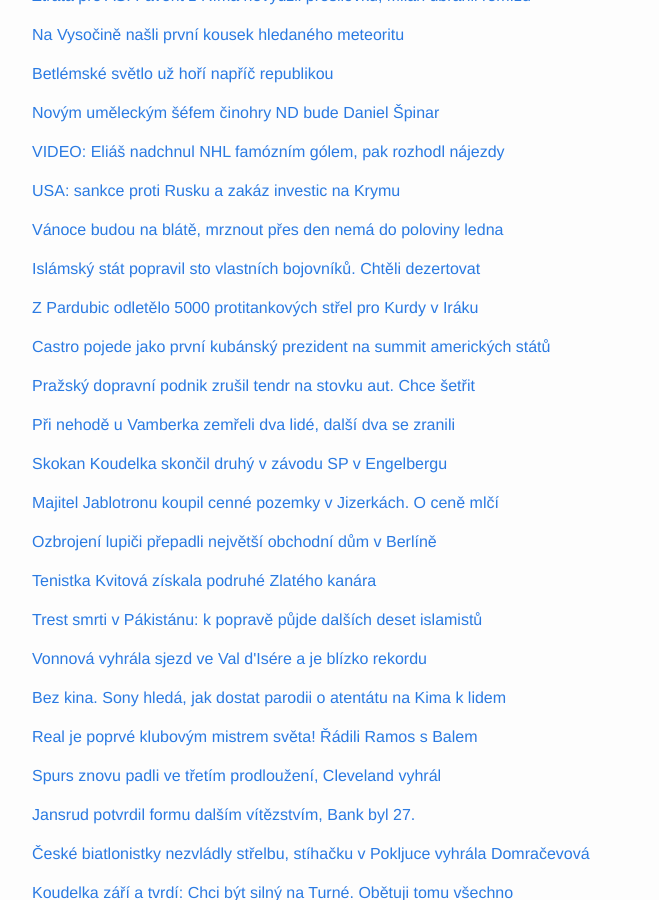
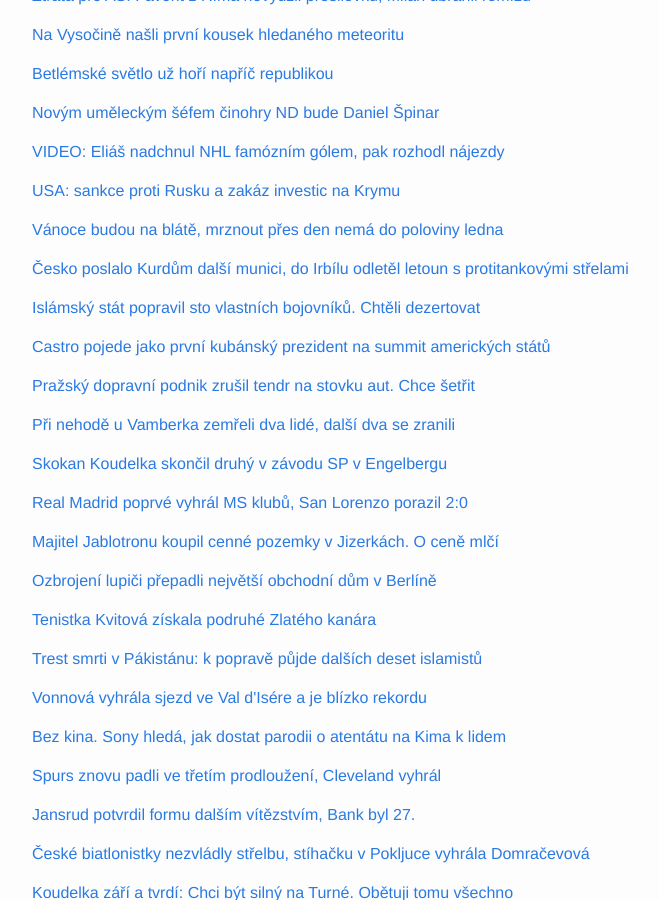
Before and after one commit to adliska/zpravar, a Jekyll site: the page built from index.html, in a window 1280 px wide and 900 px high, scrolled down 348 px. Shown: the whole window, without its empty margins (238-897 px from the left). Built offline with Jekyll 4.4.1, drawn with Linux system fonts in a browser that asks for light colours; some of the changed lines change nothing that is shown.

Commit message:
zpravar news update

```diff
--- a/index.html
+++ b/index.html
@@ -162,8 +162,19 @@
 <li><a href=http://www.ceskenoviny.cz/zpravy/zpravy/vanoce-budou-na-blate-mrznout-pres-den-nema-do-poloviny-ledna/1161206>Vánoce budou na blátě, mrznout přes den nemá do poloviny ledna - www.ceskenoviny.cz</a></li>
 <li><a href=http://www.novinky.cz/domaci/356947-teploty-se-pod-nulu-pres-den-nepodivaji-jeste-nekolik-tydnu.html>Teploty se pod nulu přes den nepodívají ještě několik týdnů - www.novinky.cz</a></li>
 </ul>
-</div><p><a href="javascript:;" onclick="toggle_visibility('zpravy12')">Islámský stát popravil sto vlastních bojovníků. Chtěli dezertovat </a></p>
+</div><p><a href="javascript:;" onclick="toggle_visibility('zpravy12')">Česko poslalo Kurdům další munici, do Irbílu odletěl letoun s protitankovými střelami</a></p>
 <div id="zpravy12" style="display:none">
+<ul>
+<li><a href=http://www.rozhlas.cz/_zprava/cesko-poslalo-kurdum-dalsi-munici-do-irbilu-odletel-letoun-s-protitankovymi-strelami--1435281>Česko poslalo Kurdům další munici, do Irbílu odletěl letoun s protitankovými střelami - www.rozhlas.cz</a></li>
+<li><a href=http://www.denik.cz/z_domova/z-pardubic-odletelo-5000-protitankovych-strel-pro-kurdy-v-iraku-20141220.html>Z Pardubic odletělo 5000 protitankových střel pro Kurdy v Iráku - www.denik.cz</a></li>
+<li><a href=http://zpravy.e15.cz/domaci/udalosti/cesi-poslali-kurdum-5000-protitankovych-strel-1147717>Češi poslali Kurdům 5000 protitankových střel - zpravy.e15.cz</a></li>
+<li><a href=http://www.novinky.cz/domaci/356945-z-pardubic-odletela-dodavka-strel-pro-kurdy-v-iraku.html>Z Pardubic odletěla dodávka střel pro Kurdy v Iráku - www.novinky.cz</a></li>
+<li><a href=http://zpravy.aktualne.cz/domaci/letoun-s-protitankovymi-strelami-pro-kurdy-vzletl-z-pardubic/r~ceb794ae884a11e486b9002590604f2e/>Letoun s protitankovými střelami pro Kurdy vzlétl z Pardubic - zpravy.aktualne.cz</a></li>
+<li><a href=http://echo24.cz/a/ibHTs>Munice pro bojující Kurdy. Z Pardubic dostanou 5000 protitankových střel - echo24.cz</a></li>
+<li><a href=http://www.ceskenoviny.cz/zpravy/zpravy/z-pardubic-odletelo-5000-protitankovych-strel-pro-kurdy-v-iraku/1161188>Z Pardubic odletělo 5000 protitankových střel pro Kurdy v Iráku - www.ceskenoviny.cz</a></li>
+</ul>
+</div><p><a href="javascript:;" onclick="toggle_visibility('zpravy13')">Islámský stát popravil sto vlastních bojovníků. Chtěli dezertovat </a></p>
+<div id="zpravy13" style="display:none">
 <ul>
 <li><a href=http://www.lidovky.cz/islamsky-stat-popravil-sto-vlastnich-bojovniku-chteli-dezertovat-1dx-/zpravy-svet.aspx?c=A141220_154708_ln_zahranici_ele>Islámský stát popravil sto vlastních bojovníků. Chtěli dezertovat  - www.lidovky.cz</a></li>
 <li><a href=http://zpravy.e15.cz/zahranicni/udalosti/is-pry-popravil-stovku-zahranicnich-bojovniku-chteli-dezertovat-1147723>IS prý popravil stovku zahraničních bojovníků. Chtěli dezertovat - zpravy.e15.cz</a></li>
@@ -171,16 +182,6 @@
 <li><a href=http://www.novinky.cz/zahranicni/blizky-a-stredni-vychod/356946-islamsky-stat-udajne-popravil-stovku-dezertujicich-bojovniku.html>Islámský stát údajně popravil stovku dezertujících bojovníků - www.novinky.cz</a></li>
 <li><a href=http://zahranicni.ihned.cz/c1-63284960-islamsky-stat-popravil-stovku-svych-bojovniku-chystali-se-dezertovat>Islámský stát popravil stovku svých bojovníků. Chystali se dezertovat - zahranicni.ihned.cz</a></li>
 <li><a href=http://www.ceskenoviny.cz/zpravy/zpravy/islamsky-stat-udajne-popravil-stovku-dezertujicich-bojovniku/1161192>Islámský stát údajně popravil stovku dezertujících bojovníků - www.ceskenoviny.cz</a></li>
-</ul>
-</div><p><a href="javascript:;" onclick="toggle_visibility('zpravy13')">Z Pardubic odletělo 5000 protitankových střel pro Kurdy v Iráku</a></p>
-<div id="zpravy13" style="display:none">
-<ul>
-<li><a href=http://www.denik.cz/z_domova/z-pardubic-odletelo-5000-protitankovych-strel-pro-kurdy-v-iraku-20141220.html>Z Pardubic odletělo 5000 protitankových střel pro Kurdy v Iráku - www.denik.cz</a></li>
-<li><a href=http://zpravy.e15.cz/domaci/udalosti/cesi-poslali-kurdum-5000-protitankovych-strel-1147717>Češi poslali Kurdům 5000 protitankových střel - zpravy.e15.cz</a></li>
-<li><a href=http://www.novinky.cz/domaci/356945-z-pardubic-odletela-dodavka-strel-pro-kurdy-v-iraku.html>Z Pardubic odletěla dodávka střel pro Kurdy v Iráku - www.novinky.cz</a></li>
-<li><a href=http://zpravy.aktualne.cz/domaci/letoun-s-protitankovymi-strelami-pro-kurdy-vzletl-z-pardubic/r~ceb794ae884a11e486b9002590604f2e/>Letoun s protitankovými střelami pro Kurdy vzlétl z Pardubic - zpravy.aktualne.cz</a></li>
-<li><a href=http://echo24.cz/a/ibHTs>Munice pro bojující Kurdy. Z Pardubic dostanou 5000 protitankových střel - echo24.cz</a></li>
-<li><a href=http://www.ceskenoviny.cz/zpravy/zpravy/z-pardubic-odletelo-5000-protitankovych-strel-pro-kurdy-v-iraku/1161188>Z Pardubic odletělo 5000 protitankových střel pro Kurdy v Iráku - www.ceskenoviny.cz</a></li>
 </ul>
 </div><p><a href="javascript:;" onclick="toggle_visibility('zpravy14')">Castro pojede jako první kubánský prezident na summit amerických států</a></p>
 <div id="zpravy14" style="display:none">
@@ -220,8 +221,17 @@
 <li><a href=http://www.denik.cz/zimni_sporty/oslnivy-navrat-skokan-koudelka-je-zatim-v-engelbergu-treti-20141220.html>Oslnivý návrat? Skokan Koudelka je zatím v Engelbergu třetí - www.denik.cz</a></li>
 <li><a href=http://www.sportovninoviny.cz/zpravy/skokan-koudelka-je-v-engelbergu-po-prvnim-kole-treti/1161207>Skokan Koudelka je v Engelbergu po prvním kole třetí - www.sportovninoviny.cz</a></li>
 </ul>
-</div><p><a href="javascript:;" onclick="toggle_visibility('zpravy18')">Majitel Jablotronu koupil cenné pozemky v Jizerkách. O ceně mlčí </a></p>
+</div><p><a href="javascript:;" onclick="toggle_visibility('zpravy18')">Real Madrid poprvé vyhrál MS klubů, San Lorenzo porazil 2:0</a></p>
 <div id="zpravy18" style="display:none">
+<ul>
+<li><a href=http://www.rozhlas.cz/_zprava/real-madrid-poprve-vyhral-ms-klubu-san-lorenzo-porazil-20--1435280>Real Madrid poprvé vyhrál MS klubů, San Lorenzo porazil 2:0 - www.rozhlas.cz</a></li>
+<li><a href=http://www.tyden.cz/rubriky/sport/fotbal/real-je-poprve-klubovym-mistrem-sveta-radili-ramos-s-balem_327985.html>Real je poprvé klubovým mistrem světa! Řádili Ramos s Balem - www.tyden.cz</a></li>
+<li><a href=http://sport.aktualne.cz/real-madrid-ma-dalsi-trofej-poprve-vyhral-sampionat-klubu/r~53945b3a889111e4ba57002590604f2e/>Real Madrid má další trofej, poprvé vyhrál šampionát klubů - sport.aktualne.cz</a></li>
+<li><a href=http://www.denik.cz/fotbal/poprve-fotbaliste-realu-madrid-slavi-jsou-klubovymi-mistry-sveta-20141220.html>Poprvé. Fotbalisté Realu Madrid slaví, jsou klubovými mistry světa - www.denik.cz</a></li>
+<li><a href=http://fotbal.idnes.cz/real-madrid-porazil-san-lorenzo-a-slavi-prvni-titul-z-ms-klubu-p6t-/fot_zahranici.aspx?c=A141220_222441_fot_zahranici_elv>Real Madrid porazil San Lorenzo a slaví první titul z MS klubů - fotbal.idnes.cz</a></li>
+</ul>
+</div><p><a href="javascript:;" onclick="toggle_visibility('zpravy19')">Majitel Jablotronu koupil cenné pozemky v Jizerkách. O ceně mlčí </a></p>
+<div id="zpravy19" style="display:none">
 <ul>
 <li><a href=http://byznys.lidovky.cz/mfd-majitel-jablotronu-koupil-pozemky-v-jizerskych-horach-pa6-/firmy-trhy.aspx?c=A141220_093927_firmy-trhy_sho>Majitel Jablotronu koupil cenné pozemky v Jizerkách. O ceně mlčí  - byznys.lidovky.cz</a></li>
 <li><a href=http://www.denik.cz/ekonomika/majitel-jablotronu-koupil-pozemky-v-jizerskych-horach-20141220.html>Majitel Jablotronu koupil pozemky v Jizerských horách - www.denik.cz</a></li>
@@ -229,8 +239,8 @@
 <li><a href=http://zpravy.e15.cz/domaci/ekonomika/majitel-jablotronu-koupil-pozemky-v-jizerskych-horach-chce-je-chranit-pred-developery-1147702>Majitel Jablotronu koupil pozemky v Jizerských horách. Chce je chránit před developery - zpravy.e15.cz</a></li>
 <li><a href=http://www.financninoviny.cz/zpravodajstvi/zpravy/majitel-jablotronu-koupil-pozemky-v-jizerskych-horach/1161131>Majitel Jablotronu koupil pozemky v Jizerských horách - www.financninoviny.cz</a></li>
 </ul>
-</div><p><a href="javascript:;" onclick="toggle_visibility('zpravy19')">Ozbrojení lupiči přepadli největší obchodní dům v Berlíně</a></p>
-<div id="zpravy19" style="display:none">
+</div><p><a href="javascript:;" onclick="toggle_visibility('zpravy20')">Ozbrojení lupiči přepadli největší obchodní dům v Berlíně</a></p>
+<div id="zpravy20" style="display:none">
 <ul>
 <li><a href=http://www.novinky.cz/zahranicni/evropa/356951-ozbrojeni-lupici-prepadli-nejvetsi-obchodni-dum-v-berline.html>Ozbrojení lupiči přepadli největší obchodní dům v Berlíně - www.novinky.cz</a></li>
 <li><a href=http://zahranicni.ihned.cz/evropa-slovensko/c1-63284970-ozbrojeni-lupici-prepadli-nejvetsi-obchodni-dum-v-berline-kadewe>Ozbrojení lupiči přepadli největší obchodní dům v Berlíně KaDeWe - zahranicni.ihned.cz</a></li>
@@ -238,8 +248,8 @@
 <li><a href=http://echo24.cz/a/wnYZC>Lupiči přepadli luxusní obchodní dům v Berlíně - echo24.cz</a></li>
 <li><a href=http://zpravy.aktualne.cz/zahranici/ozbrojeni-lupici-prepadli-obchodni-dum-kadewe-v-berline/r~298c93f4883f11e49f60002590604f2e/>Ozbrojení lupiči přepadli obchodní dům KaDeWe v Berlíně - zpravy.aktualne.cz</a></li>
 </ul>
-</div><p><a href="javascript:;" onclick="toggle_visibility('zpravy20')">Tenistka Kvitová získala podruhé Zlatého kanára</a></p>
-<div id="zpravy20" style="display:none">
+</div><p><a href="javascript:;" onclick="toggle_visibility('zpravy21')">Tenistka Kvitová získala podruhé Zlatého kanára</a></p>
+<div id="zpravy21" style="display:none">
 <ul>
 <li><a href=http://www.rozhlas.cz/_zprava/tenistka-kvitova-ziskala-podruhe-zlateho-kanara--1435276>Tenistka Kvitová získala podruhé Zlatého kanára - www.rozhlas.cz</a></li>
 <li><a href=http://sport.idnes.cz/tenis-petra-kvitova-zlaty-kanar-da1-/tenis.aspx?c=A141220_192130_tenis_tof>Kvitová má podruhé Zlatého kanára, opět jí pomohl triumf ve Wimbledonu - sport.idnes.cz</a></li>
@@ -247,37 +257,29 @@
 <li><a href=http://sport.aktualne.cz/kvitova-porazila-berdycha-a-podruhe-ziskala-zlateho-kanara/r~877fcfe0887511e4aff10025900fea04/>Kvitová porazila Berdycha a podruhé získala Zlatého kanára - sport.aktualne.cz</a></li>
 <li><a href=http://www.sportovninoviny.cz/zpravy/tenistka-kvitova-ziskala-podruhe-zlateho-kanara/1161262>Tenistka Kvitová získala podruhé Zlatého kanára - www.sportovninoviny.cz</a></li>
 </ul>
-</div><p><a href="javascript:;" onclick="toggle_visibility('zpravy21')">Trest smrti v Pákistánu: k popravě půjde dalších deset islamistů</a></p>
-<div id="zpravy21" style="display:none">
+</div><p><a href="javascript:;" onclick="toggle_visibility('zpravy22')">Trest smrti v Pákistánu: k popravě půjde dalších deset islamistů</a></p>
+<div id="zpravy22" style="display:none">
 <ul>
 <li><a href=http://www.ceskatelevize.cz/ct24/svet/296063-trest-smrti-v-pakistanu-k-poprave-pujde-dalsich-deset-islamistu/>Trest smrti v Pákistánu: k popravě půjde dalších deset islamistů - www.ceskatelevize.cz</a></li>
 <li><a href=http://zpravy.e15.cz/zahranicni/udalosti/odveta-za-utok-pakistan-chysta-serii-poprav-1147706>Odveta za útok: Pákistán chystá sérii poprav - zpravy.e15.cz</a></li>
 <li><a href=http://echo24.cz/a/iMTEk>Odveta za masakr ve škole. Pákistán popraví dalších deset islamistů - echo24.cz</a></li>
 <li><a href=http://zpravy.aktualne.cz/zahranici/pakistan-chce-popravit-dalsich-deset-islamistu/r~64bb3cc2882711e4b6d20025900fea04/>Pákistán chce popravit dalších deset islamistů - zpravy.aktualne.cz</a></li>
 </ul>
-</div><p><a href="javascript:;" onclick="toggle_visibility('zpravy22')">Vonnová vyhrála sjezd ve Val d'Isére a je blízko rekordu</a></p>
-<div id="zpravy22" style="display:none">
+</div><p><a href="javascript:;" onclick="toggle_visibility('zpravy23')">Vonnová vyhrála sjezd ve Val d'Isére a je blízko rekordu</a></p>
+<div id="zpravy23" style="display:none">
 <ul>
 <li><a href=http://sport.aktualne.cz/vonnova-vyhrala-sjezd-ve-val-disere-a-je-blizko-rekordu/r~31a7bd24884011e49bec0025900fea04/>Vonnová vyhrála sjezd ve Val d'Isére a je blízko rekordu - sport.aktualne.cz</a></li>
 <li><a href=http://sport.idnes.cz/lindsey-vonnova-vyhrala-sjezd-i-ve-val-d-isere-fob-/lyzovani.aspx?c=A141220_124701_lyzovani_ald>Další výhrou vyrovná rekord. Vonnová ovládla sjezd ve Val d' Isere - sport.idnes.cz</a></li>
 <li><a href=http://www.denik.cz/zimni_sporty/kousek-od-rekordu-vonnova-slavi-61-triumf-ovladla-sjezd-ve-val-d-isere-20141220.html>Kousek od rekordu: Vonnová slaví 61. triumf, ovládla sjezd ve Val d'Isére - www.denik.cz</a></li>
 <li><a href=http://www.sportovninoviny.cz/zpravy/vonnova-triumfovala-i-ve-val-d-isere-kde-se-loni-zranila/1161177>Vonnová triumfovala i ve Val d'Isere, kde se loni zranila - www.sportovninoviny.cz</a></li>
 </ul>
-</div><p><a href="javascript:;" onclick="toggle_visibility('zpravy23')">Bez kina. Sony hledá, jak dostat parodii o atentátu na Kima k lidem </a></p>
-<div id="zpravy23" style="display:none">
+</div><p><a href="javascript:;" onclick="toggle_visibility('zpravy24')">Bez kina. Sony hledá, jak dostat parodii o atentátu na Kima k lidem </a></p>
+<div id="zpravy24" style="display:none">
 <ul>
 <li><a href=http://www.lidovky.cz/bez-kina-sony-hleda-jak-dostat-parodii-o-atentatu-na-kima-k-lidem-ps2-/media.aspx?c=A141220_083520_ln-media_sho>Bez kina. Sony hledá, jak dostat parodii o atentátu na Kima k lidem  - www.lidovky.cz</a></li>
 <li><a href=http://www.rozhlas.cz/_zprava/zruseni-premiery-filmu-the-interview-pry-nezavinil-hackersky-utok-ale-kina--1435180>Zrušení premiéry filmu The Interview prý nezavinil hackerský útok, ale kina - www.rozhlas.cz</a></li>
 <li><a href=http://www.rozhlas.cz/_zprava/zruseni-premiery-filmu-the-interview-podle-sony-pictures-nezavinil-hackersky-utok-ale-kina--1435180>Zrušení premiéry filmu The Interview podle Sony Pictures nezavinil hackerský útok, ale kina - www.rozhlas.cz</a></li>
 <li><a href=http://www.ceskenoviny.cz/zpravy/zpravy/sony-stale-doufa-ze-se-parodie-the-interview-dostane-k-divakum/1161110>Sony stále doufá, že se parodie The Interview dostane k divákům - www.ceskenoviny.cz</a></li>
-</ul>
-</div><p><a href="javascript:;" onclick="toggle_visibility('zpravy24')">Real je poprvé klubovým mistrem světa! Řádili Ramos s Balem</a></p>
-<div id="zpravy24" style="display:none">
-<ul>
-<li><a href=http://www.tyden.cz/rubriky/sport/fotbal/real-je-poprve-klubovym-mistrem-sveta-radili-ramos-s-balem_327985.html>Real je poprvé klubovým mistrem světa! Řádili Ramos s Balem - www.tyden.cz</a></li>
-<li><a href=http://sport.aktualne.cz/real-madrid-ma-dalsi-trofej-poprve-vyhral-sampionat-klubu/r~53945b3a889111e4ba57002590604f2e/>Real Madrid má další trofej, poprvé vyhrál šampionát klubů - sport.aktualne.cz</a></li>
-<li><a href=http://www.denik.cz/fotbal/poprve-fotbaliste-realu-madrid-slavi-jsou-klubovymi-mistry-sveta-20141220.html>Poprvé. Fotbalisté Realu Madrid slaví, jsou klubovými mistry světa - www.denik.cz</a></li>
-<li><a href=http://fotbal.idnes.cz/real-madrid-porazil-san-lorenzo-a-slavi-prvni-titul-z-ms-klubu-p6t-/fot_zahranici.aspx?c=A141220_222441_fot_zahranici_elv>Real Madrid porazil San Lorenzo a slaví první titul z MS klubů - fotbal.idnes.cz</a></li>
 </ul>
 </div><p><a href="javascript:;" onclick="toggle_visibility('zpravy25')">Spurs znovu padli ve třetím prodloužení, Cleveland vyhrál</a></p>
 <div id="zpravy25" style="display:none">
```
